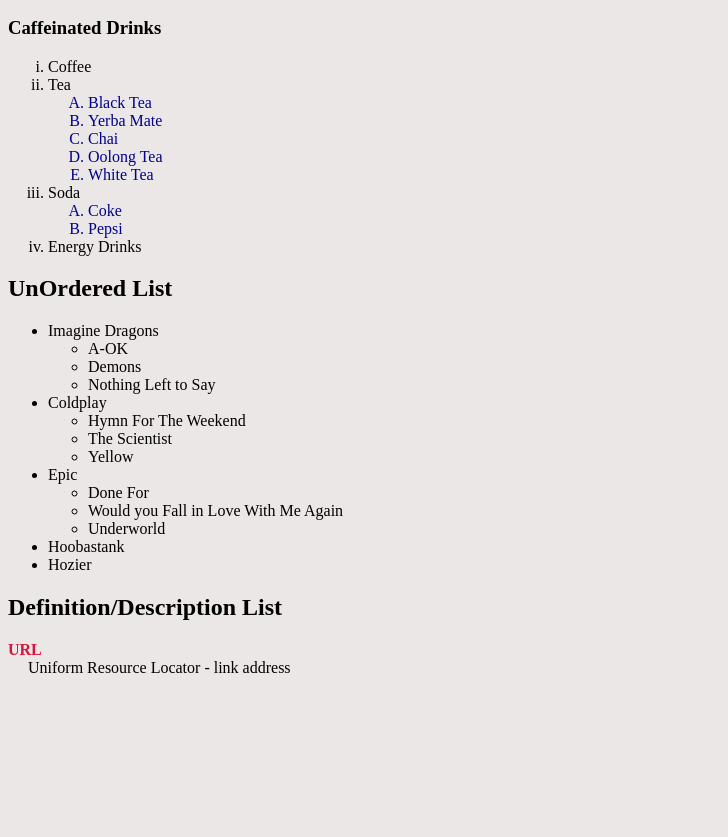
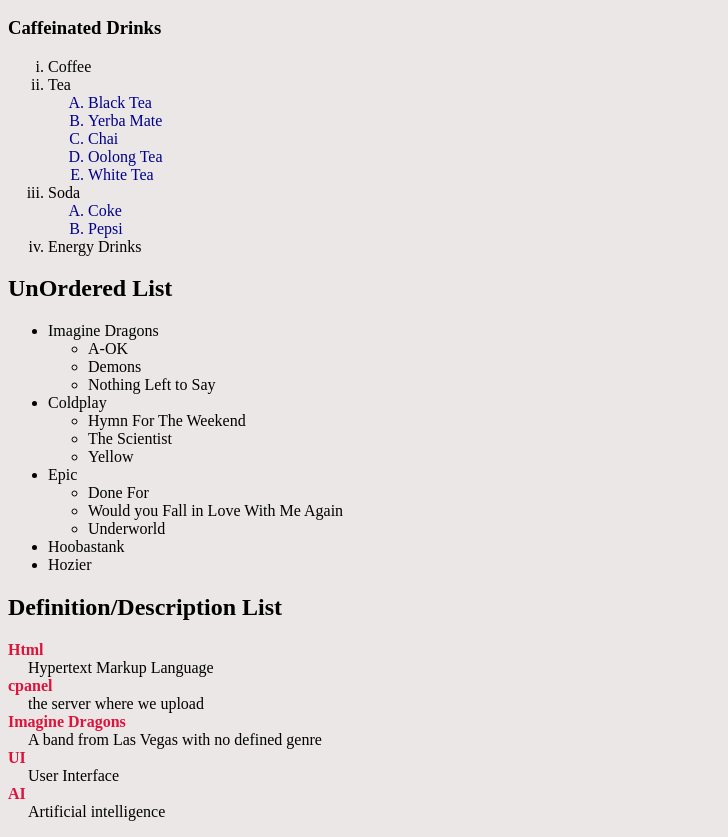
Before and after one commit to JacobMatsumoto/add103-web-spring, a plain HTML site: page lists/index.html in a window 1280 px wide. Shown: the part 110-947 px from the top of the page, without its empty margins (0-728 px from the left). Before the commit the page ends 803 px from the top, so only its background shows below. Drawn offline with Linux system fonts and the light colour scheme.

Commit message:
lists assignment

```diff
--- a/lists/index.html
+++ b/lists/index.html
@@ -67,8 +67,16 @@
 
     <h2>Definition/Description List</h2>
         <dl>
-            <dt>URL</dt>
-            <dd>Uniform Resource Locator - link address</dd>
+            <dt>Html</dt>
+            <dd>Hypertext Markup Language</dd>
+            <dt>cpanel</dt>
+            <dd>the server where we upload</dd>
+            <dt>Imagine Dragons</dt>
+            <dd>A band from Las Vegas with no defined genre</dd>
+            <dt>UI</dt>
+            <dd>User Interface</dd>
+            <dt>AI</dt>
+            <dd>Artificial intelligence</dd>
         </dl>
     </body>
 
```
